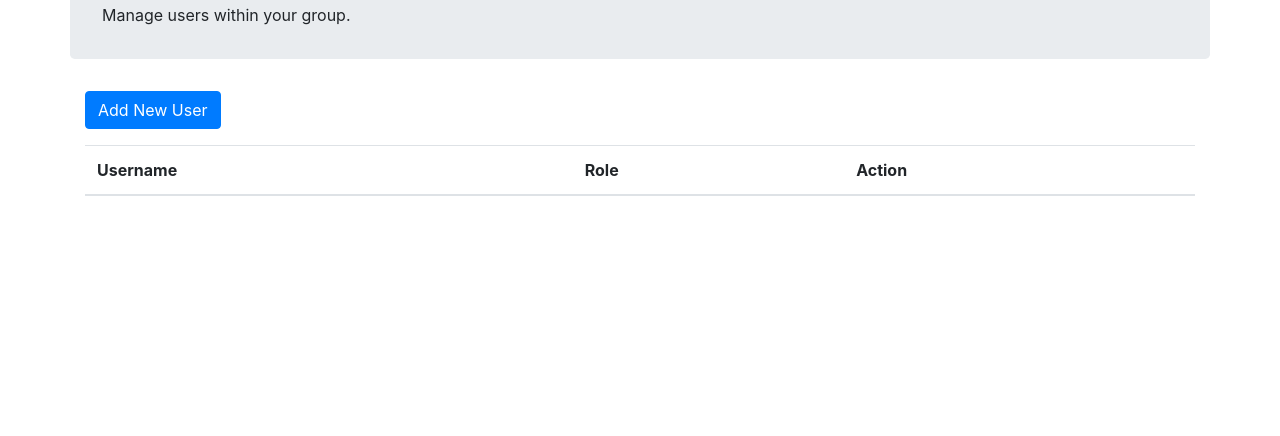
After one commit to inyunch/auction-coin-share, a Flask app: page /admin/manage_users/6 in a window 1280 px wide. The commit adds this page. Shown: the part 169-605 px from the top of the page. Run offline with Flask 2, Linux system fonts and the light colour scheme; a user stored in the database is signed in; data comes from the database, SQL or seed files in the repository; both versions use the stored data as it was after the commit; lists and menus that the app fills with data are empty; some libraries are stand-ins or nearby versions.

Commit message:
+ assign the role of the user and add user page

```diff
--- a/auction/__init__.py
+++ b/auction/__init__.py
@@ -23,9 +23,7 @@ def create_app():
     from .auth import authbp
     from .admin import adminbp
     app.register_blueprint(mainbp)
-    # app.register_blueprint(listingbp)
     app.register_blueprint(listingbp, url_prefix='/listing')
-    # app.register_blueprint(authbp)
     app.register_blueprint(authbp, url_prefix='/auth')
     app.register_blueprint(adminbp, url_prefix='/admin')
 
--- a/auction/admin.py
+++ b/auction/admin.py
@@ -2,8 +2,8 @@ from flask import Blueprint, render_template, request, redirect, url_for, flash
 from flask_login import login_required, current_user
 from .models import User, Group, db, Role
 from .utils import generate_group_code
-from .models import Group, db, Role
-from .forms import CreateGroupForm
+from .forms import CreateGroupForm, AddUserForm
+from werkzeug.security import generate_password_hash
 
 
 adminbp = Blueprint('admin', __name__)
@@ -26,41 +26,82 @@ def create_group():
         flash(f'Group {name} created with code {code}', 'success')
         return redirect(url_for('admin.manage_groups'))
 
-    return render_template('create_group.html', form=form)  # Pass the form to the template
+    return render_template('authentication/create_group.html', form=form)  # Pass the form to the template
 
-@adminbp.route('/manage_groups')
+@adminbp.route('/manage_groups', methods=['GET'])
 @login_required
 def manage_groups():
-    if current_user.role != Role.ADMIN:
+    # Allow access to admins and group admins
+    if current_user.role not in ['admin', 'group_admin']:
         flash('Unauthorized access.', 'danger')
         return redirect(url_for('main.index'))
 
-    groups = Group.query.all()
-    return render_template('manage_groups.html', groups=groups)
+    # Admins can see all groups, group admins can only see their own group
+    if current_user.role == 'admin':
+        groups = Group.query.all()
+    else:
+        # Assuming each group admin is assigned to a specific group
+        groups = Group.query.filter_by(id=current_user.group_id).all()
 
-@adminbp.route('/manage_users')
+    return render_template('authentication/manage_groups.html', groups=groups)
+
+@adminbp.route('/manage_users/<int:group_id>', methods=['GET', 'POST'])
 @login_required
-def manage_users():
-    if current_user.role != Role.ADMIN:
+def manage_users(group_id):
+    # Allow access to admins and group-level roles
+    if current_user.role not in ['admin', 'group_admin', 'accountant']:
         flash('Unauthorized access.', 'danger')
         return redirect(url_for('main.index'))
 
-    users = User.query.all()
-    return render_template('manage_users.html', users=users)
+    # Filter users by the specified group ID
+    users = User.query.filter_by(group_id=group_id).all()
 
-@adminbp.route('/assign_role/<int:user_id>', methods=['POST'])
+    if request.method == 'POST':
+        user_id = request.form.get('user_id')
+        new_role = request.form.get('role')
+        user = User.query.get(user_id)
+        if user:
+            user.role = new_role
+            db.session.commit()
+            flash(f'Role updated to {new_role} for user {user.username}.', 'success')
+        else:
+            flash('User not found.', 'danger')
+
+    return render_template('authentication/manage_users.html', users=users)
+
+
+@adminbp.route('/add_user', methods=['GET', 'POST'])
 @login_required
-def assign_role(user_id):
-    if current_user.role != Role.ADMIN:
+def add_user():
+    # Ensure that only group admins can access this page
+    if current_user.role != 'group_admin':
         flash('Unauthorized access.', 'danger')
         return redirect(url_for('main.index'))
 
-    user = User.query.get_or_404(user_id)
-    role = request.form.get('role')
-    if role in [Role.ADMIN, Role.ACCOUNTANT, Role.USER]:
-        user.role = role
+    form = AddUserForm()
+    if form.validate_on_submit():
+        username = form.username.data
+        password = form.password.data
+        name = form.name.data
+        group_id = current_user.group_id  # Set group_id to the group admin's group_id
+
+        # Check if username already exists
+        existing_user = User.query.filter_by(username=username).first()
+        if existing_user:
+            flash('Username already exists.', 'danger')
+            return redirect(url_for('admin.add_user'))
+
+        # Create new user
+        new_user = User(
+            username=username,
+            password_hash=generate_password_hash(password),
+            name=name,
+            role='user',  # Default role
+            group_id=group_id
+        )
+        db.session.add(new_user)
         db.session.commit()
-        flash(f'Role {role} assigned to {user.username}', 'success')
-    else:
-        flash('Invalid role', 'danger')
-    return redirect(url_for('admin.manage_users'))
+        flash('User added successfully.', 'success')
+        return redirect(url_for('admin.manage_users', group_id=group_id))
+
+    return render_template('authentication/add_user.html', form=form)
--- /dev/null
+++ b/auction/templates/authentication/manage_users.html
@@ -0,0 +1,48 @@
+{% extends 'base.html' %}
+{% block content %}
+<div class="main">
+  <div class="container jumbotron mt-4 pt-3 pb-3">
+    <div class="row align-items-center">
+      <div class="col-md-8 text-center text-md-left">
+        <h1 class="responsive-heading">Manage Users</h1>
+        <p>Manage users within your group.</p>
+      </div>
+    </div>
+  </div>
+
+  <div class="container">
+    <a href="{{ url_for('admin.add_user') }}" class="btn btn-primary mb-3">Add New User</a>
+    <table class="table">
+      <thead>
+        <tr>
+          <th>Username</th>
+          <th>Role</th>
+          <th>Action</th>
+        </tr>
+      </thead>
+      <tbody>
+        {% for user in users %}
+        <tr>
+          <td>{{ user.username }}</td>
+          <td>{{ user.role }}</td>
+          <td>
+            <form method="POST" action="{{ url_for('admin.manage_users', group_id=user.group_id) }}">
+              <input type="hidden" name="user_id" value="{{ user.id }}">
+              <select name="role">
+                <option value="user" {% if user.role == 'user' %}selected{% endif %}>User</option>
+                <option value="accountant" {% if user.role == 'accountant' %}selected{% endif %}>Accountant</option>
+                <option value="group_admin" {% if user.role == 'group_admin' %}selected{% endif %}>Group Admin</option>
+                {% if current_user.role == 'admin' %}
+                <option value="admin" {% if user.role == 'admin' %}selected{% endif %}>Admin</option>
+                {% endif %}
+              </select>
+              <button type="submit" class="btn btn-primary">Update Role</button>
+            </form>
+          </td>
+        </tr>
+        {% endfor %}
+      </tbody>
+    </table>
+  </div>
+</div>
+{% endblock %}
--- a/auction/templates/base.html
+++ b/auction/templates/base.html
@@ -90,7 +90,7 @@
                   >Watch List</a
                 >
               </li>
-              {% if current_user.is_authenticated and current_user.role == 'admin' %}
+              {% if current_user.is_authenticated and (current_user.role == 'admin' or current_user.role == 'group_admin') %}
               <li class="nav-item mr-lg-4 nav-item-collapse">
                 <a
                   class="navbar-link text-white"
--- a/auction/views.py
+++ b/auction/views.py
@@ -10,7 +10,7 @@ mainbp = Blueprint('main', __name__)
 @mainbp.route('/')
 @login_required
 def index():
-    listings = Listing.query.filter_by(group_id=current_user.group_id).all()
+    listings = Listing.query.filter_by(group_id=current_user.group_id).all() # Filter listings by the current user's group_id
     return render_template('index.html', listings=listings)
 
 # @mainbp.route('/')
```
Also changed, not shown: auction/forms.py (+5 -13 lines), auction/models.py (+21 -4 lines), auction/templates/authentication/add_user.html (added, +44 -0 lines), auction/templates/authentication/manage_groups.html (added, +41 -0 lines), auction/templates/manage_groups.html (deleted, +0 -60 lines), auction/templates/manage_user.html (deleted, +0 -35 lines), auction/auction_dev.sqlite, auction/templates/authentication/create_group.html (line endings or trailing spaces).
